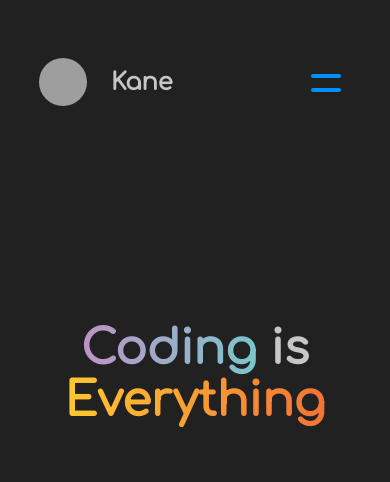
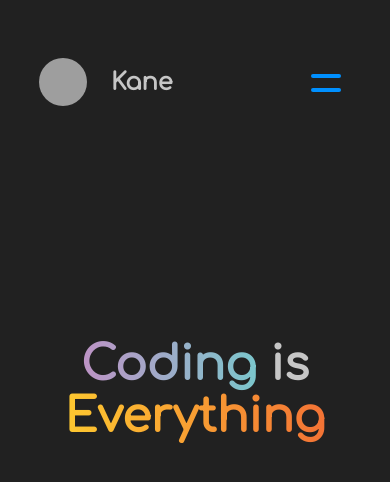
Before and after one commit to kane50613/ka1e, a Vue app: page / in a window 390 px wide. Shown: the top 482 px of the page. Built offline with nearby package versions, Linux system fonts and the light colour scheme; grey boxes are pictures that could not be loaded.

Commit message:
main page position fix

```diff
--- a/src/components/About.vue
+++ b/src/components/About.vue
@@ -88,7 +88,6 @@ export default {
         display: inline-flex;
         justify-content: center;
         align-items: center;
-        cursor: pointer;
         margin: 0 1rem 1rem 1rem;
         padding: .7rem 1.5rem;
         width: fit-content;
--- a/src/components/Main.vue
+++ b/src/components/Main.vue
@@ -12,7 +12,8 @@ export default {
 
 <style scoped>
     .MainContainer {
-        top: 10%;
+        position: absolute;
+        top: calc(10% + 8rem);
         display: flex;
         justify-content: center;
     }
@@ -45,7 +46,7 @@ export default {
 
     @media (max-width: 600px) {
         .MainContainer {
-            top: 25%;
+            top: calc(25% + 8rem);
         }
     }
 
--- a/src/components/Navbar.vue
+++ b/src/components/Navbar.vue
@@ -81,12 +81,14 @@ export default {
         display: block;
         z-index: -1;
         opacity: 0;
+        pointer-events: none;
     }
 
     .route.inMenu.active {
         color: #212121;
         z-index: 9;
         opacity: 1;
+        pointer-events: auto;
     }
 
     .router-link-active {
```
